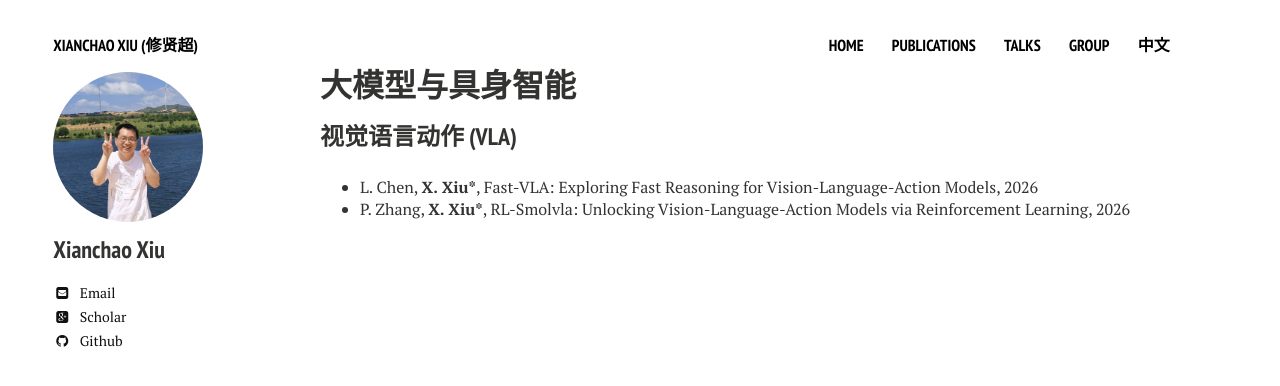
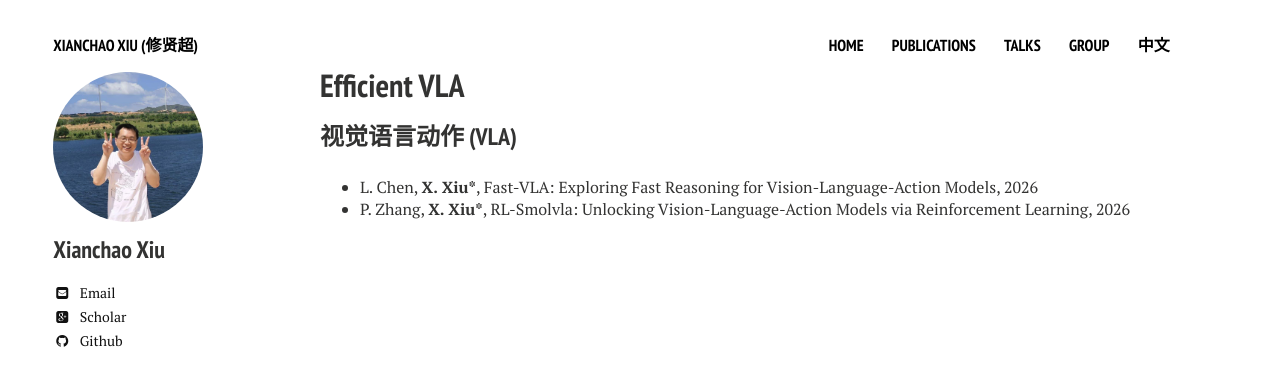
Before and after one commit to xianchaoxiu/xianchaoxiu.github.io, a Jekyll site: the page built from chinese/research/VLA/index.md, in a window 1280 px wide. Shown: the top 386 px of the page. Built offline with Jekyll 4.4.1, drawn with Linux system fonts in a browser that asks for light colours; nearby versions of some CDN libraries.

Commit message:
Update index.md

```diff
--- a/chinese/research/VLA/index.md
+++ b/chinese/research/VLA/index.md
@@ -1,6 +1,6 @@
 ---
 layout: page
-title: 大模型与具身智能
+title: Efficient VLA
 comments: false
 share: false
 ---
```
